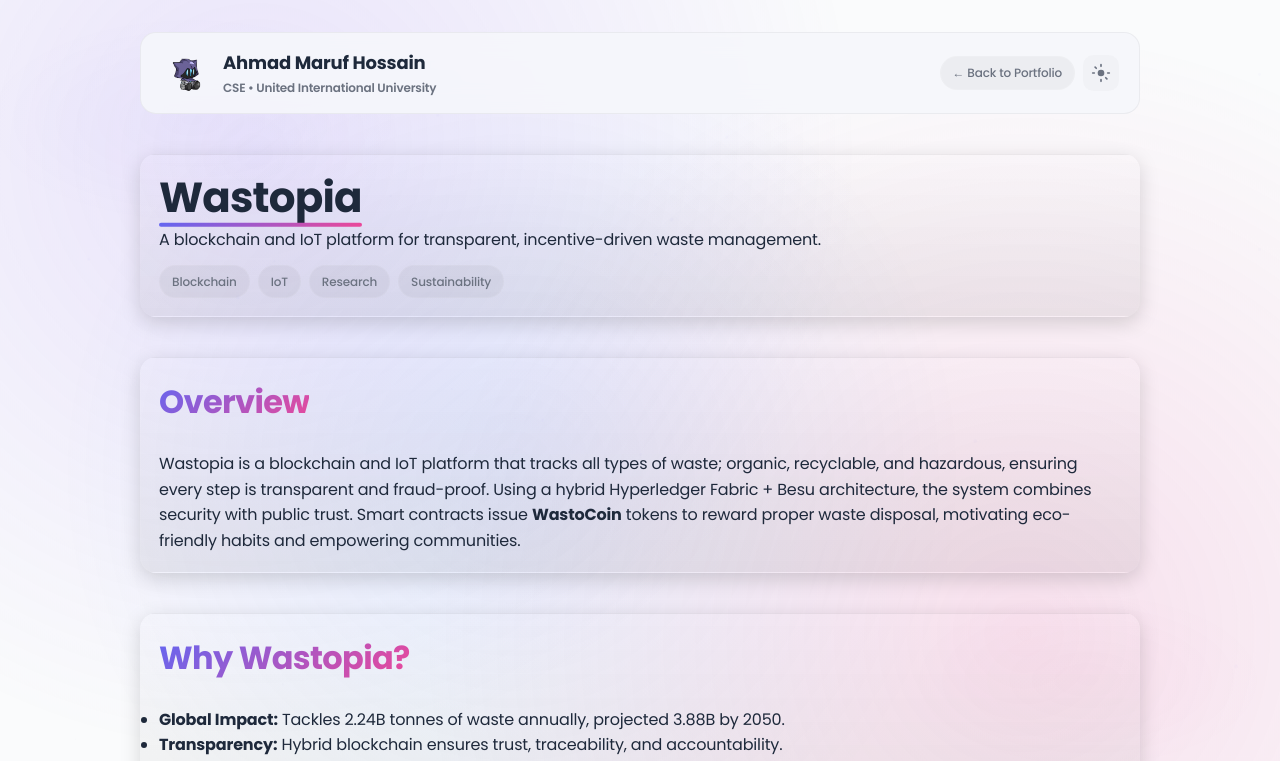
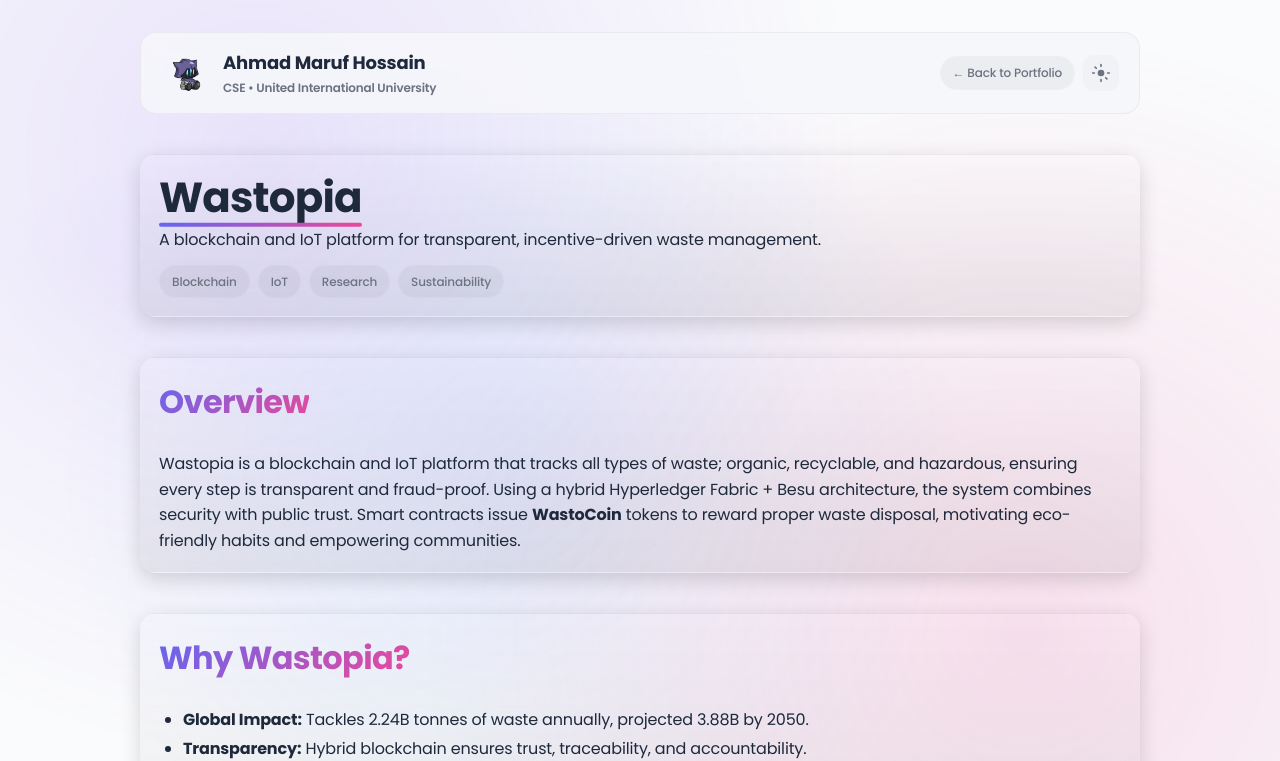
Before and after one commit to SpicyFalcon619/Project-Wastopia, a Next.js app: page / in a window 1280 px wide. Shown: the top 761 px of the page. Built offline with nearby package versions, Linux system fonts and the light colour scheme.

Commit message:
Fix sticky header and list padding

```diff
--- a/src/app/globals.css
+++ b/src/app/globals.css
@@ -28,7 +28,7 @@ html {
 }
 
 *{box-sizing:border-box;margin:0;padding:0}
-html,body{height:100%}
+html,body{min-height: 100vh}
 body{
   font-family: var(--font-primary);
   background: radial-gradient(1400px 700px at 15% 15%, rgba(99,102,241,0.08), transparent 15%),
@@ -41,9 +41,17 @@ body{
   padding: 32px;
   transition: background 0.5s cubic-bezier(0.4, 0, 0.2, 1), color 0.35s ease;
   position: relative;
-  overflow-x: hidden;
+  overflow: clip;
   font-weight: 400;
   letter-spacing: -0.01em;
+}
+
+ul {
+  padding-left: 24px;
+}
+
+li {
+  margin-bottom: 4px;
 }
 :root.light body{
   color: #1e293b;
```
